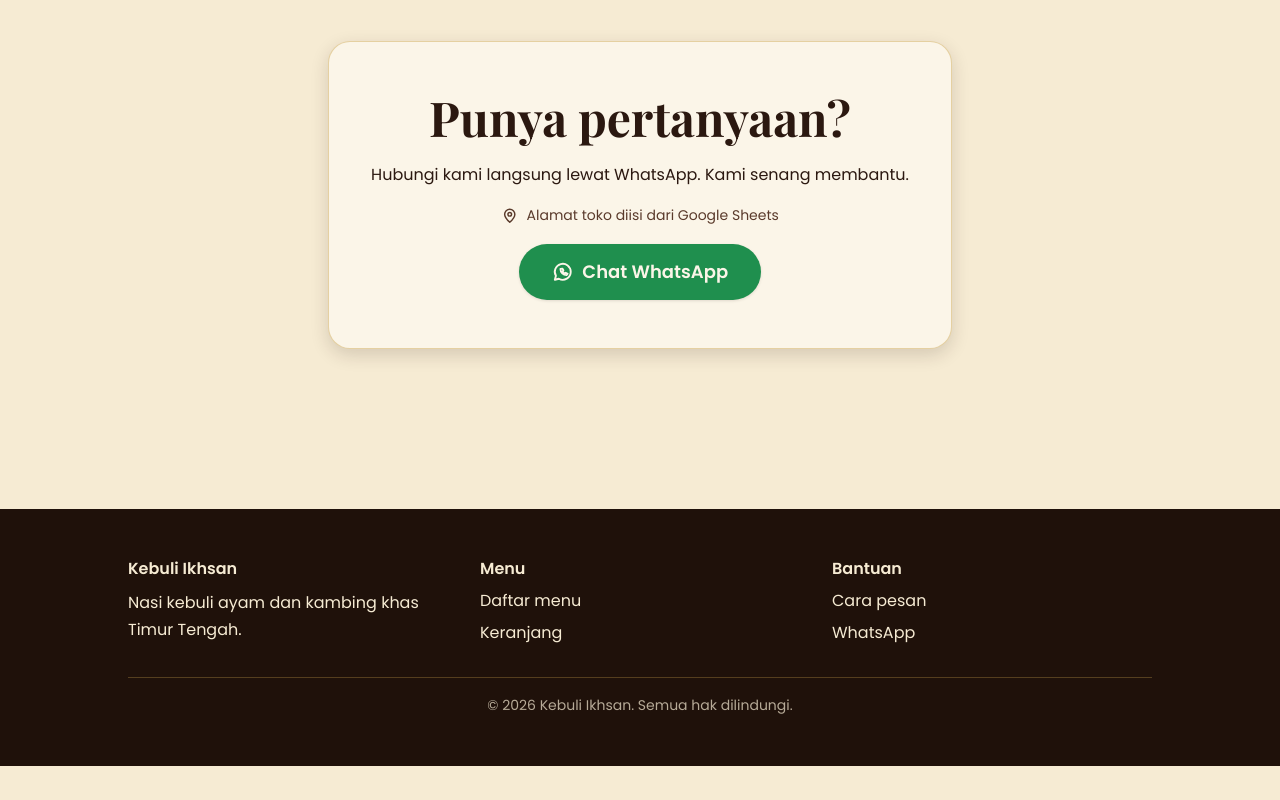
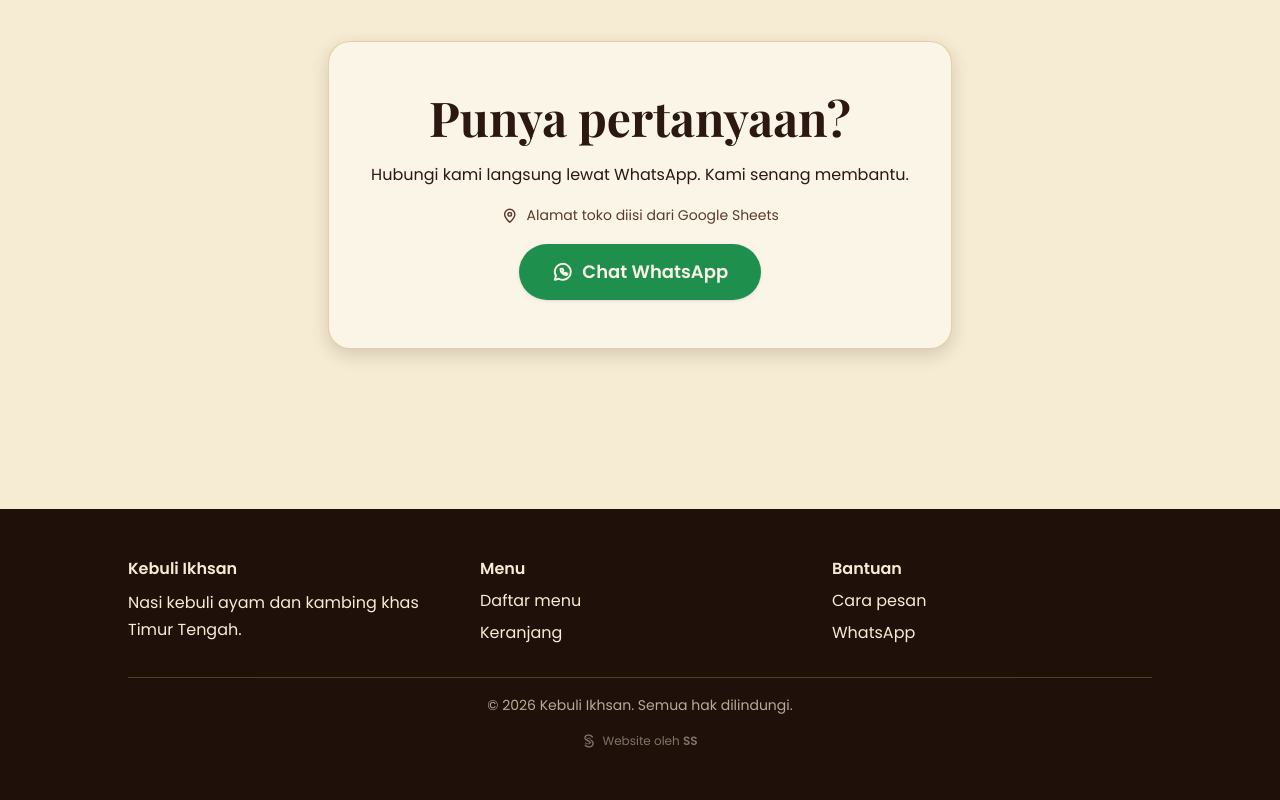
Before and after one commit to project-soe/Nasi-Kebuli-, a website with bundled scripts: page public/index.html in a window 1280 px wide. Shown: the part 2063-2863 px from the top of the page. Before the commit the page ends 2829 px from the top, so only its background shows below. Built offline with nearby package versions, Linux system fonts and the light colour scheme.

```diff
--- a/public/css/components.css
+++ b/public/css/components.css
@@ -816,3 +816,49 @@
   width: 20px;
   height: 20px;
 }
+
+/* =====================================================
+   KREDIT PENGEMBANG (kecil, redup, di paling bawah footer)
+   Dikendalikan lewat CREDIT di js/core/config.js
+   ===================================================== */
+.site-credit {
+  display: flex;
+  align-items: center;
+  justify-content: center;
+  gap: 6px;
+  width: fit-content;
+  margin: var(--space-3) auto 0;
+  padding: var(--space-1) var(--space-2);
+  font-size: var(--fs-xs);
+  line-height: 1;
+  color: var(--text-on-dark);
+  opacity: 0.45;
+  text-decoration: none;
+  transition: opacity var(--dur-normal) var(--ease-out);
+}
+
+a.site-credit:hover,
+a.site-credit:focus-visible {
+  color: var(--text-on-dark);
+  opacity: 0.85;
+}
+
+/* logo diwarnai mengikuti warna teks (currentColor) lewat mask */
+.site-credit__mark {
+  flex-shrink: 0;
+  width: 14px;
+  height: 14px;
+  background-color: currentColor;
+  -webkit-mask: url("../assets/images/branding/soe-mark.svg") center / contain no-repeat;
+  mask: url("../assets/images/branding/soe-mark.svg") center / contain no-repeat;
+}
+
+.site-credit__text strong {
+  font-weight: var(--fw-semibold);
+}
+
+@media print {
+  .site-credit {
+    display: none;
+  }
+}
--- a/public/js/core/app.js
+++ b/public/js/core/app.js
@@ -1,5 +1,6 @@
 // core/app.js - fungsi bersama semua halaman
-import { STORE } from './config.js';
+import { STORE, CREDIT } from './config.js';
+import { h } from './dom.js';
 
 /** Isi teks toko (nama, jam, alamat) ke elemen ber-atribut data-store-* */
 export function applyStoreInfo(store = STORE) {
@@ -78,12 +79,35 @@ export function initSplashCleanup() {
   });
 }
 
+/**
+ * Kredit pengembang kecil di bawah footer ("Website oleh Soe" + logo).
+ * Dimatikan lewat CREDIT.enabled = false di core/config.js.
+ */
+export function applyCredit(credit = CREDIT) {
+  if (!credit?.enabled) return;
+  document.querySelectorAll('.site-footer .container').forEach((box) => {
+    if (box.querySelector('.site-credit')) return;
+    const content = [
+      h('span', { class: 'site-credit__mark', 'aria-hidden': 'true' }),
+      h('span', { class: 'site-credit__text' }, `${credit.label} `, h('strong', { text: credit.name })),
+    ];
+    const el = credit.url
+      ? h('a', {
+          class: 'site-credit', href: credit.url, target: '_blank', rel: 'noopener noreferrer',
+          'aria-label': `${credit.label} ${credit.name}`,
+        }, ...content)
+      : h('span', { class: 'site-credit' }, ...content);
+    box.append(el);
+  });
+}
+
 /** Jalankan semua fungsi umum */
 export function bootCommon() {
   applyStoreInfo();
   applyWhatsAppLinks();
   initReveal();
   initSplashCleanup();
+  applyCredit();
   const year = document.getElementById('year');
   if (year) year.textContent = new Date().getFullYear();
 }
--- a/public/js/core/config.js
+++ b/public/js/core/config.js
@@ -10,3 +10,18 @@ export const STORE = {
   address: 'Alamat toko diisi dari Google Sheets',
   defaultMessage: 'Halo Kebuli Ikhsan, saya ingin bertanya.',
 };
+
+// Kredit pengembang: tulisan kecil "Website oleh ..." di bagian paling bawah halaman publik.
+// Sengaja kecil dan redup agar tidak mengganggu pengunjung maupun pemilik toko.
+//   enabled: false  -> kredit dimatikan sepenuhnya (mis. bila klien meminta tanpa kredit)
+//   name            -> nama brand yang tampil (GANTI bila brand-mu bukan "Soe")
+//   url             -> tautan saat kredit diklik: situs/portofolio, atau WhatsApp,
+//                      mis. 'https://wa.me/6281234567890?text=Halo%2C%20saya%20tertarik%20membuat%20website'
+//                      Kosongkan ('') bila tidak ingin ada tautan.
+// Logo ada di public/assets/images/branding/soe-mark.svg
+export const CREDIT = {
+  enabled: true,
+  label: 'Website oleh',
+  name: 'SS',
+  url: '',
+};
```
Also changed, not shown: docs/06-maintenance.md (+8 -0 lines), docs/brand/soe-logo-original.jpg (added), public/assets/images/branding/soe-mark.svg (added).
